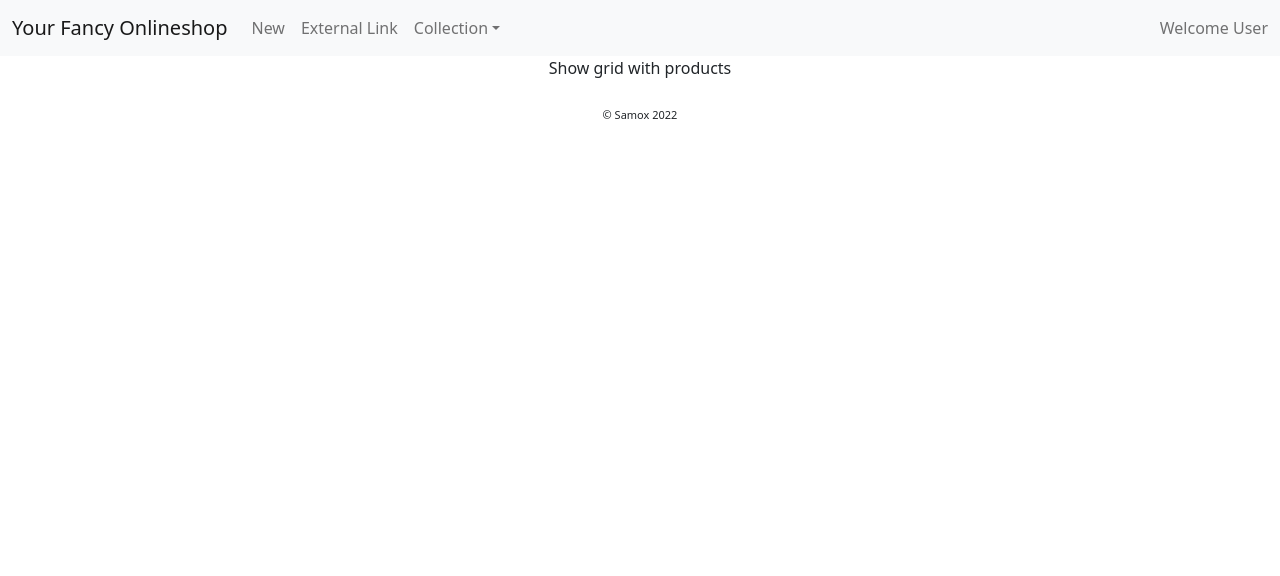
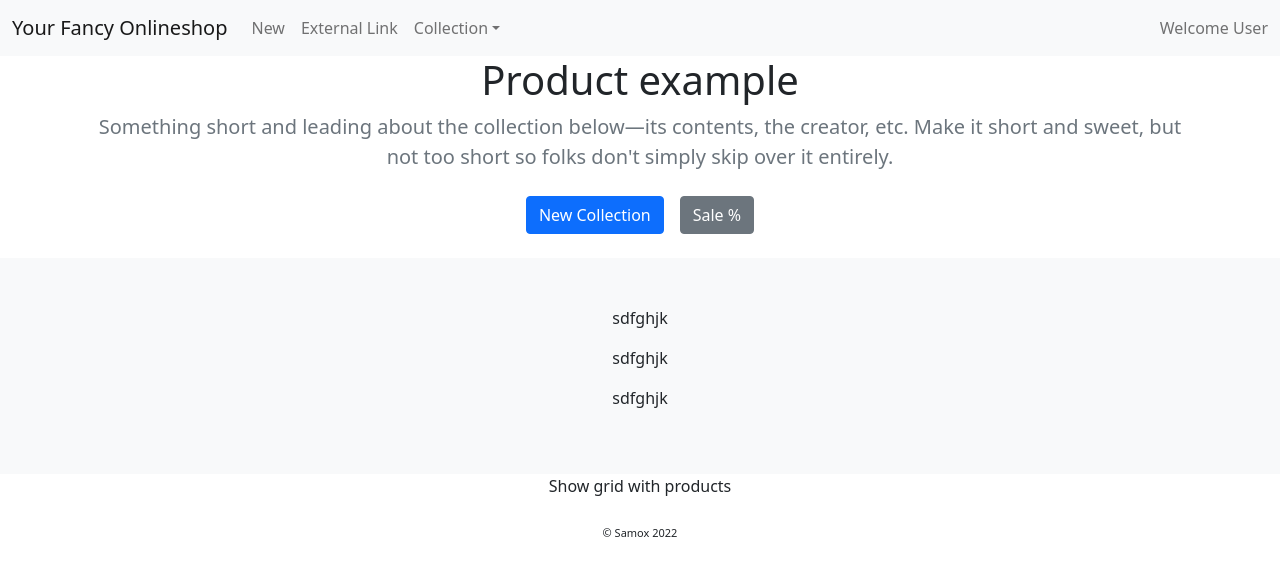
Before and after one commit to samox03/onlineshop-basic-setup, a React (Create React App) app in the folder client/: page / in a window 1280 px wide. Shown: the top 576 px of the page. Built offline with nearby package versions, Linux system fonts and the light colour scheme.

Commit message:
added some bootstrap/reactstrap

```diff
--- a/client/package.json
+++ b/client/package.json
@@ -12,7 +12,9 @@
     "@types/react-dom": "^17.0.11",
     "axios": "^0.25.0",
     "bootstrap": "^5.1.3",
+    "jumbotron": "^0.2.9",
     "react": "^17.0.2",
+    "react-bootstrap": "^2.1.2",
     "react-dom": "^17.0.2",
     "react-router-dom": "^6.2.1",
     "react-scripts": "5.0.0",
--- a/client/src/App.tsx
+++ b/client/src/App.tsx
@@ -6,6 +6,7 @@ import Footer from './components/footer/Footer';
 import NavBar from './components/navigation/Navbar';
 import ProductCarousel from './components/products/carousel/ProductCarousel';
 import 'bootstrap/dist/css/bootstrap.min.css';
+import { Main } from './components/products/Main';
 
 function App() {
 
@@ -26,9 +27,9 @@ function App() {
       <div>
         <NavBar></NavBar>
         {/* <ProductCarousel></ProductCarousel> */}
+        <Main></Main>
         <p>Show grid with products</p>
         {/* {result && <h1>{result}</h1>} */}
-
         <Footer></Footer>
         {/* <h1>{headerText}</h1>
         <p> {extraText}</p> */}
--- /dev/null
+++ b/client/src/components/extras/Jumbotron.tsx
@@ -0,0 +1,25 @@
+/* eslint-disable jsx-a11y/anchor-is-valid */
+import React from 'react';
+
+export const Jumbotron = () => {
+ return (
+  <section className="jumbotron text-center mb-0 bg-white">
+   <div className="container">
+    <h1 className="jumbotron-heading">Product example</h1>
+    <p className="lead text-muted">
+     Something short and leading about the collection below—its contents,
+     the creator, etc. Make it short and sweet, but not too short so folks
+     don't simply skip over it entirely.
+    </p>
+    <p>
+     <a href="#" className="btn btn-primary m-2">
+      New Collection
+     </a>
+     <a href="#" className="btn btn-secondary m-2">
+      Sale %
+     </a>
+    </p>
+   </div>
+  </section>
+ );
+};
--- a/client/src/components/navigation/Navbar.tsx
+++ b/client/src/components/navigation/Navbar.tsx
@@ -40,7 +40,7 @@ export default function NavBar() {
               >
                 Collection
               </DropdownToggle>
-              <DropdownMenu right>
+              <DropdownMenu end>
                 <DropdownItem>
                   Winter
                 </DropdownItem>
--- /dev/null
+++ b/client/src/components/products/Main.tsx
@@ -0,0 +1,29 @@
+import React from 'react';
+import { Jumbotron } from '../extras/Jumbotron';
+//import { Card } from './card';
+export const Main = () => {
+ return (
+  <main role="main">
+   <Jumbotron />
+   <div className="album py-5 bg-light">
+    <div className="container">
+     <div className="row">
+       <p>sdfghjk</p>
+       <p>sdfghjk</p>
+       <p>sdfghjk</p>
+
+      {/* <Card />
+      <Card />
+      <Card />
+      <Card />
+      <Card />
+      <Card />
+      <Card />
+      <Card />
+      <Card /> */}
+     </div>
+    </div>
+   </div>
+  </main>
+ );
+};
--- a/client/src/index.tsx
+++ b/client/src/index.tsx
@@ -3,6 +3,7 @@ import ReactDOM from 'react-dom';
 import './index.css';
 import App from './App';
 import reportWebVitals from './reportWebVitals';
+import 'bootstrap/dist/css/bootstrap.css';
 
 interface welcomeText{
   headerText: string;
```
Also changed, not shown: client/src/components/products/carousel/ProductCarousel.tsx (+29 -29 lines), 2 other files (tests, documents, lock files or other folders).
